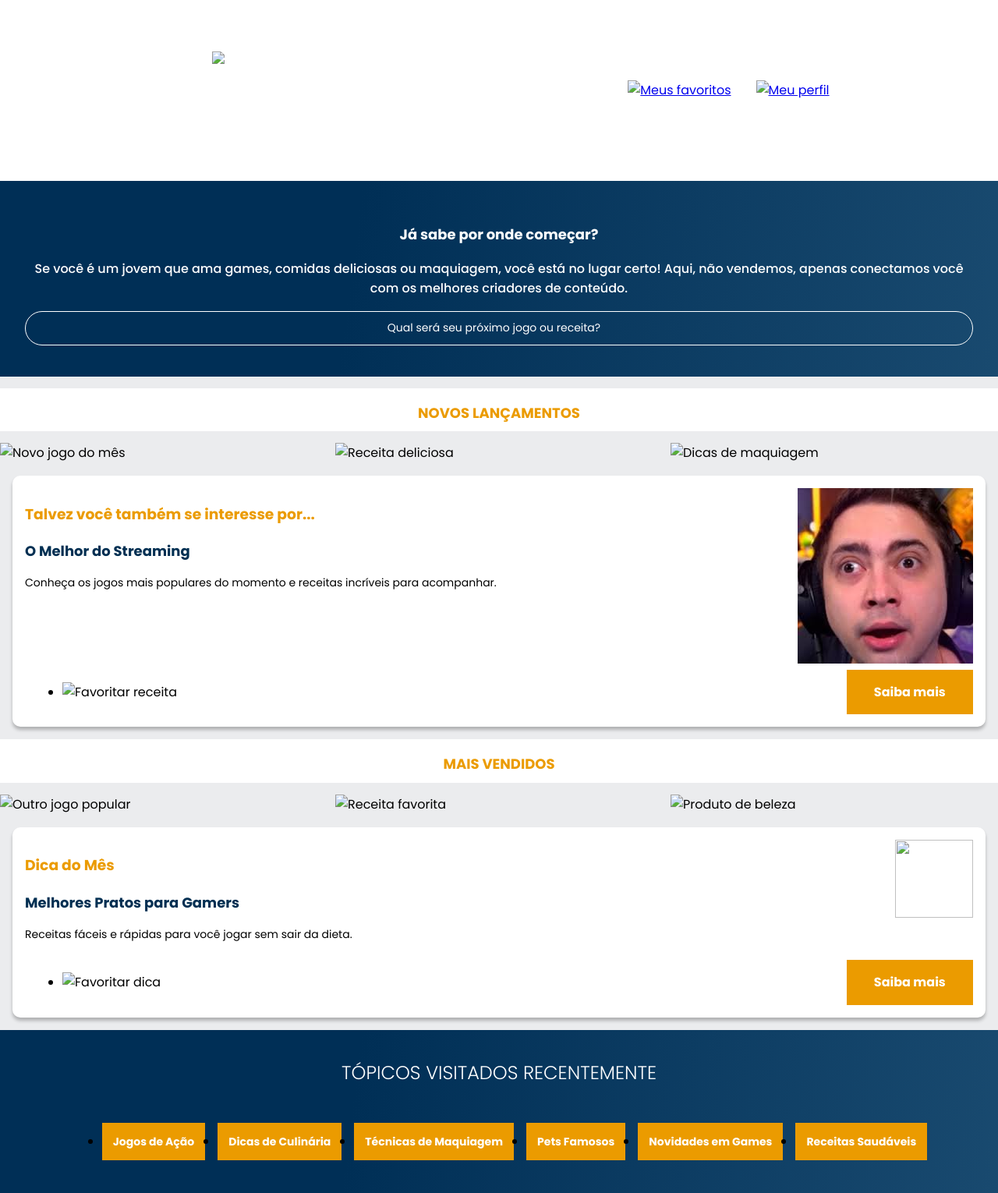
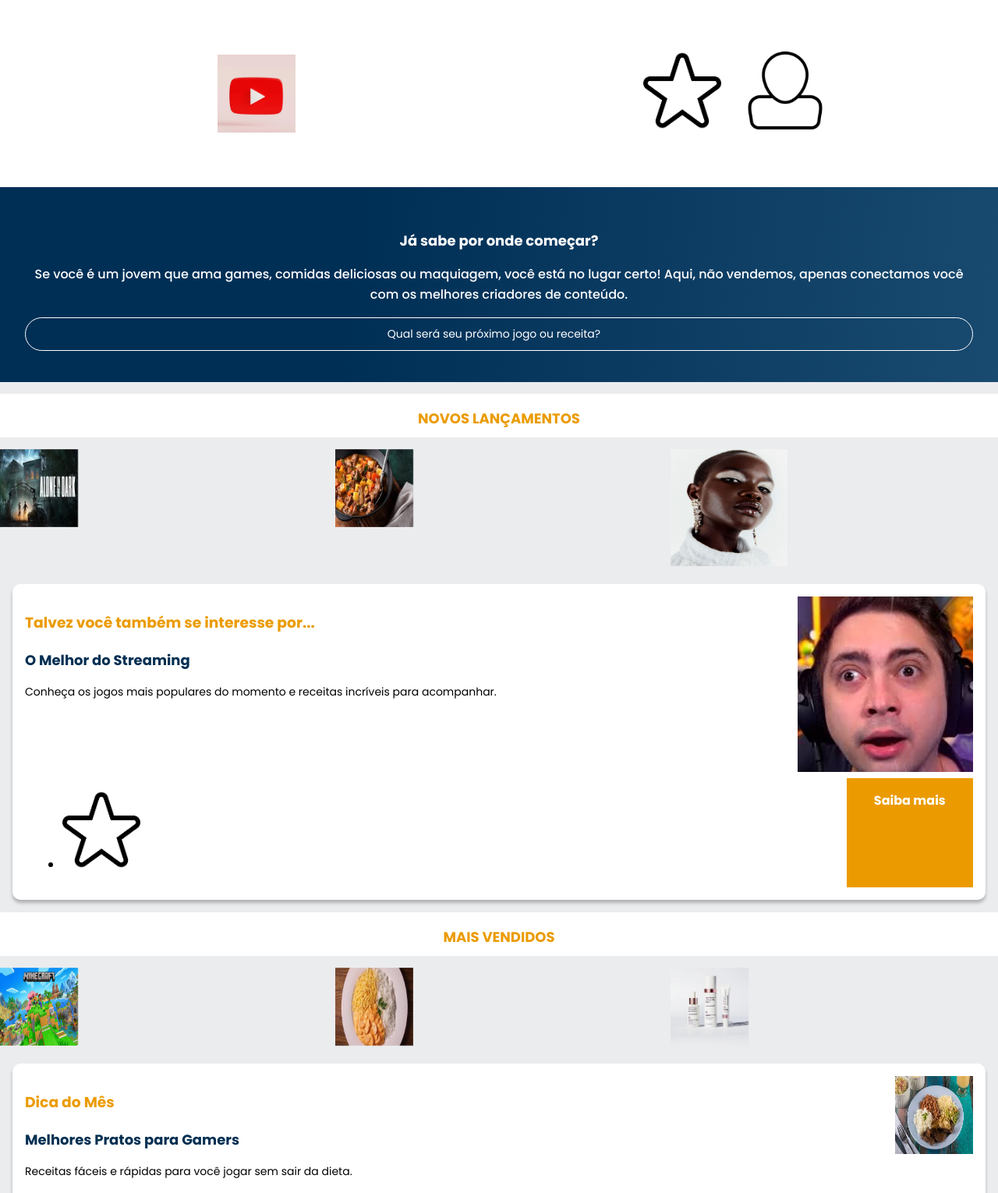
Before and after one commit to lariprado7/Games-Goumet-e-Glam, a plain HTML site: page index.html in a window 1280 px wide. Shown: the top 1530 px of the page at 78% size. Drawn offline with nearby package versions, Linux system fonts and the light colour scheme; files whose address does not match are found by name.

Commit message:
Update index.html

```diff
--- a/index.html
+++ b/index.html
@@ -33,12 +33,12 @@
         </li>
 
       </ul>
-      <img style="width: 100px; height: 100px;" src="LOGO.jpg" alt="Logo do Gamers Gourmet e Glam" class="container__imagem">
+      <img style="width: 100px; height: 100px;" src="img/LOGO.jpg" alt="Logo do Gamers Gourmet e Glam" class="container__imagem">
     </div>
     <div class="container">
-      <a href="#"><img style="width: 100px; height: 100px;" src="images.png" alt="Meus favoritos" class="container__imagem"></a>
+      <a href="#"><img style="width: 100px; height: 100px;" src="img/images.png" alt="Meus favoritos" class="container__imagem"></a>
 
-      <a href="#"><img style="width: 100px; height: 100px;" src="16467.png" alt="Meu perfil" class="container__imagem"></a>
+      <a href="#"><img style="width: 100px; height: 100px;" src="img/16467.png" alt="Meu perfil" class="container__imagem"></a>
     </div>
   </header>
 
@@ -52,12 +52,12 @@
     <h2 class="carrossel__titulo">Novos Lançamentos</h2>
     <div class="swiper">
       <div class="swiper-wrapper">
-        <div class="swiper-slide"><img style="width: 100px; height: 100px;"  src="alone in.webp" alt="Novo jogo do mês"></div>
-        <div class="swiper-slide"><img style="width: 100px; height: 100px;" src="mandioquinha.png" alt="Receita deliciosa"></div>
-        <div class="swiper-slide"><img style="width: 150px; height: 150px;" src="make.png" alt="Dicas de maquiagem"></div>
-        <div class="swiper-slide"><img style="width: 100px; height: 100px;" src="dragao.png" alt="Outro novo jogo"></div>
-        <div class="swiper-slide"><img style="width: 100px; height: 100px;" src="hmm.jpg" alt="Mais uma receita"></div>
-        <div class="swiper-slide"><img style="width: 100px; height: 100px;" src="maquiagem-de-carnaval-corpo6.webp" alt="Mais dicas de beleza"></div>
+        <div class="swiper-slide"><img style="width: 100px; height: 100px;"  src="img/alone in.webp" alt="Novo jogo do mês"></div>
+        <div class="swiper-slide"><img style="width: 100px; height: 100px;" src="img/mandioquinha.png" alt="Receita deliciosa"></div>
+        <div class="swiper-slide"><img style="width: 150px; height: 150px;" src="img/make.png" alt="Dicas de maquiagem"></div>
+        <div class="swiper-slide"><img style="width: 100px; height: 100px;" src="img/dragao.png" alt="Outro novo jogo"></div>
+        <div class="swiper-slide"><img style="width: 100px; height: 100px;" src="img/hmm.jpg" alt="Mais uma receita"></div>
+        <div class="swiper-slide"><img style="width: 100px; height: 100px;" src="img/maquiagem-de-carnaval-corpo6.webp" alt="Mais dicas de beleza"></div>
       </div>
 
       <div class="swiper-button-prev"></div>
@@ -78,7 +78,7 @@
       <div class="card__botões">
         <ul class="botões">
           <li class="botões__item">
-            <img style="width: 100px; height: 100px;" src="images.png" alt="Favoritar receita" />
+            <img style="width: 100px; height: 100px;" src="img/images.png" alt="Favoritar receita" />
           </li>
 
         </ul>
@@ -91,9 +91,9 @@
     <h2 class="carrossel__titulo">Mais Vendidos</h2>
     <div class="swiper">
       <div class="swiper-wrapper">
-        <div class="swiper-slide"><img style="width: 100px; height: 100px;" src="mine.png" alt="Outro jogo popular"></div>
-        <div class="swiper-slide"><img style="width: 100px; height: 100px;" src="a melhor.png" alt="Receita favorita"></div>
-        <div class="swiper-slide"><img style="width: 100px; height: 100px;" src="rugas.webp" alt="Produto de beleza"></div>
+        <div class="swiper-slide"><img style="width: 100px; height: 100px;" src="img/mine.png" alt="Outro jogo popular"></div>
+        <div class="swiper-slide"><img style="width: 100px; height: 100px;" src="img/a melhor.png" alt="Receita favorita"></div>
+        <div class="swiper-slide"><img style="width: 100px; height: 100px;" src="img/rugas.webp" alt="Produto de beleza"></div>
 
       </div>
 
@@ -108,12 +108,12 @@
           <h2 class="descrição__titulo-livro">Melhores Pratos para Gamers</h2>
           <p class="descrição__texto">Receitas fáceis e rápidas para você jogar sem sair da dieta.</p>
         </div>
-        <img style="width: 100px; height: 100px;" src="pf.jfif" class="descrição__imagem">
+        <img style="width: 100px; height: 100px;" src="img/pf.jfif" class="descrição__imagem">
       </div>
 
       <div class="card__botões">
         <ul class="botões">
-          <li class="botões__item"><img style="width: 100px; height: 100px;" src="images.png" alt="Favoritar dica"></li>
+          <li class="botões__item"><img style="width: 100px; height: 100px;" src="img/images.png" alt="Favoritar dica"></li>
 
         </ul>
         <a href="#" class="botões__ancora">Saiba mais</a>
```
